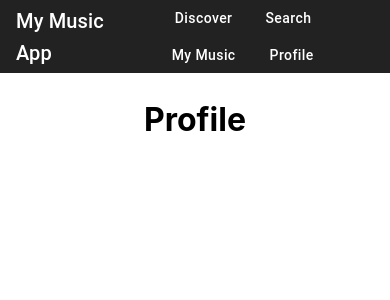
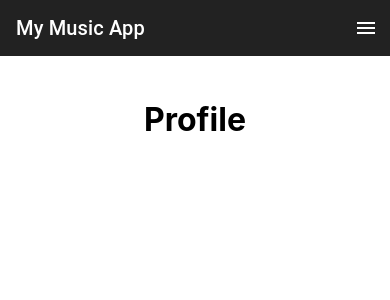
Before and after one commit to jrp9pte/ForgeSpotifyClone, a React (Create React App) app in the folder frontend/: page /profile in a window 390 px wide. Shown: the top 300 px of the page. Built offline with nearby package versions, Linux system fonts and the light colour scheme.

Commit message:
nav bar now mobile friendly

```diff
--- a/frontend/package.json
+++ b/frontend/package.json
@@ -5,6 +5,7 @@
   "dependencies": {
     "@emotion/react": "^11.11.0",
     "@emotion/styled": "^11.11.0",
+    "@mui/icons-material": "^5.11.16",
     "@mui/material": "^5.13.3",
     "@testing-library/jest-dom": "^5.16.5",
     "@testing-library/react": "^13.4.0",
--- a/frontend/src/Components/Navigation/NavigationBar.jsx
+++ b/frontend/src/Components/Navigation/NavigationBar.jsx
@@ -1,10 +1,37 @@
+import React, { useState, useEffect } from "react";
 import AppBar from "@mui/material/AppBar";
 import Toolbar from "@mui/material/Toolbar";
 import Typography from "@mui/material/Typography";
 import Button from "@mui/material/Button";
+import IconButton from "@mui/material/IconButton";
+import MenuIcon from "@mui/icons-material/Menu";
+import Drawer from "@mui/material/Drawer";
+import List from "@mui/material/List";
+import ListItem from "@mui/material/ListItem";
+import ListItemText from "@mui/material/ListItemText";
 import { Link as RouterLink } from "react-router-dom";
 
 const NavigationBar = () => {
+  const [isDrawerOpen, setIsDrawerOpen] = useState(false);
+  const [isMobile, setIsMobile] = useState(false);
+
+  useEffect(() => {
+    const handleResize = () => {
+      setIsMobile(window.innerWidth <= 768);
+    };
+
+    window.addEventListener("resize", handleResize);
+    handleResize();
+
+    return () => {
+      window.removeEventListener("resize", handleResize);
+    };
+  }, []);
+
+  const toggleDrawer = () => {
+    setIsDrawerOpen(!isDrawerOpen);
+  };
+
   return (
     <AppBar
       position="fixed"
@@ -18,6 +45,16 @@ const NavigationBar = () => {
         >
           My Music App
         </Typography>
+        {isMobile ? (
+          <IconButton
+            color="inherit"
+            aria-label="menu"
+            edge="end"
+            onClick={toggleDrawer}
+          >
+            <MenuIcon />
+          </IconButton>
+        ) : (
           <div>
             <Button
               component={RouterLink}
@@ -80,7 +117,24 @@ const NavigationBar = () => {
               Profile
             </Button>
           </div>
+        )}
       </Toolbar>
+      <Drawer anchor="right" open={isDrawerOpen} onClose={toggleDrawer}>
+        <List sx={{ width: 250 }} onClick={toggleDrawer}>
+          <ListItem button component={RouterLink} to="/">
+            <ListItemText primary="Discover" />
+          </ListItem>
+          <ListItem button component={RouterLink} to="/search">
+            <ListItemText primary="Search" />
+          </ListItem>
+          <ListItem button component={RouterLink} to="/my-music">
+            <ListItemText primary="My Music" />
+          </ListItem>
+          <ListItem button component={RouterLink} to="/profile">
+            <ListItemText primary="Profile" />
+          </ListItem>
+        </List>
+      </Drawer>
     </AppBar>
   );
 };
```
Also changed, not shown: 1 other file (tests, documents, lock files or other folders). Lines whose indentation alone changed are shown as unchanged.
